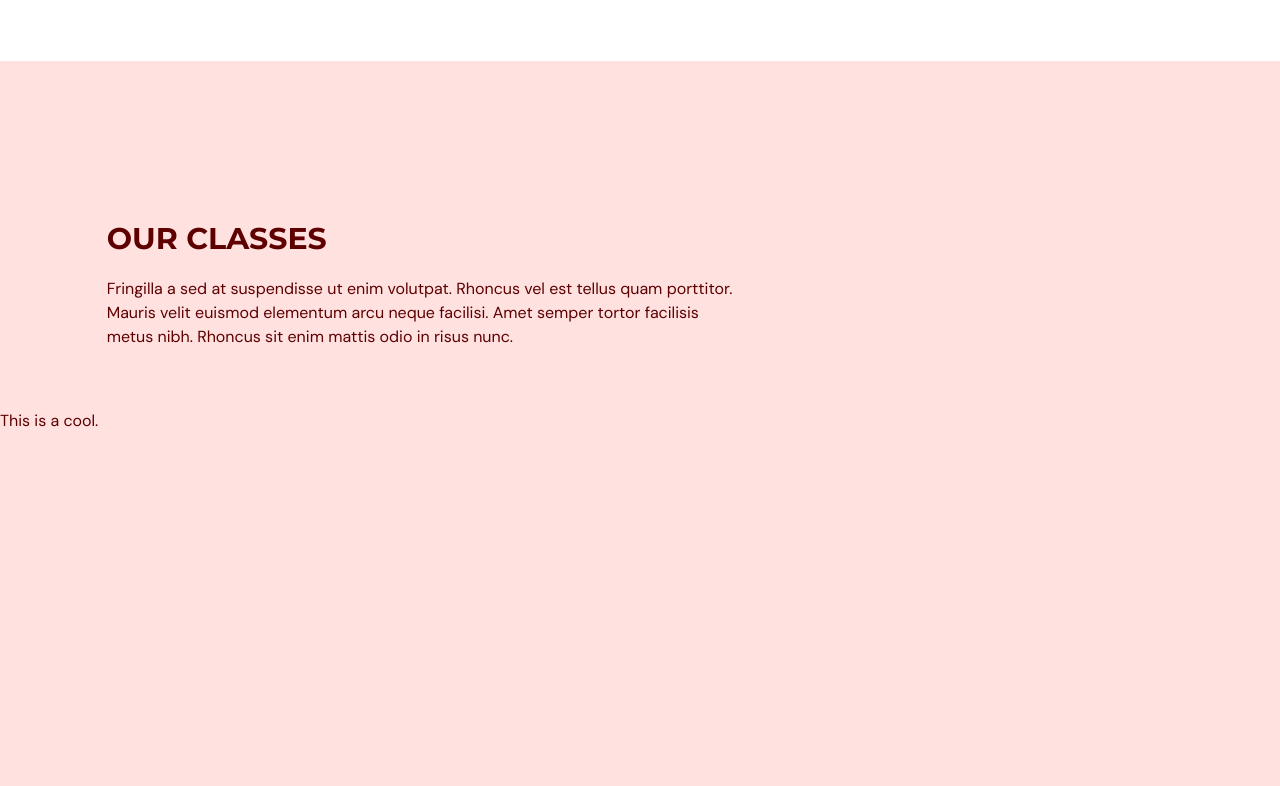
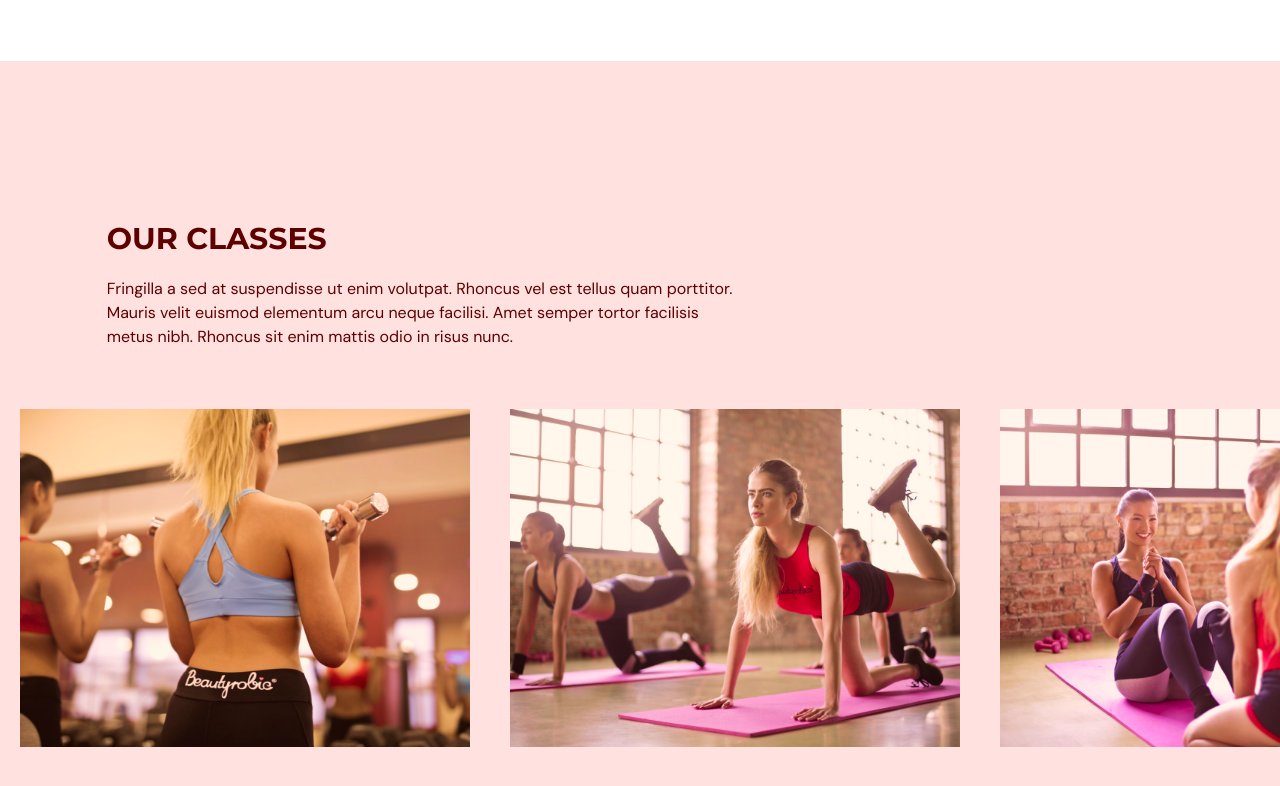
Before and after one commit to mdraselmiah95/evo-gym, a React (Vite) app: page / in a window 1280 px wide. Shown: the part 2017-2803 px from the top of the page. Built offline with nearby package versions, Linux system fonts and the light colour scheme.

Commit message:
WIP on evo gym benefit page

```diff
--- a/src/scenes/ourClasses/index.tsx
+++ b/src/scenes/ourClasses/index.tsx
@@ -1,5 +1,5 @@
 import React from "react";
-import { SelectedPage } from "@/shared/types";
+import { ClassType, SelectedPage } from "@/shared/types";
 import image1 from "@/assets/image1.png";
 import image2 from "@/assets/image2.png";
 import image3 from "@/assets/image3.png";
@@ -8,6 +8,42 @@
 import image6 from "@/assets/image6.png";
 import { motion } from "framer-motion";
 import HText from "@/shared/HText";
+import Class from "./Class";
+
+const classes: Array<ClassType> = [
+  {
+    name: "Weight Training Classes",
+    description:
+      "Lorem ipsum dolor sit amet, consectetur adipiscing elit, sed do eiusmod tempor incididunt ut labore et dolore magna aliqua. Ut enim ad minim veniam, quis nostrud exercitation ullamco laboris nisi ut aliquip ex ea commodo consequat.",
+    image: image1,
+  },
+  {
+    name: "Yoga Classes",
+    image: image2,
+  },
+  {
+    name: "Ab Core Classes",
+    description:
+      "Lorem ipsum dolor sit amet, consectetur adipiscing elit, sed do eiusmod tempor incididunt ut labore et dolore magna aliqua. Ut enim ad minim veniam, quis nostrud exercitation ullamco laboris nisi ut aliquip ex ea commodo consequat.",
+    image: image3,
+  },
+  {
+    name: "Adventure Classes",
+    description:
+      "Lorem ipsum dolor sit amet, consectetur adipiscing elit, sed do eiusmod tempor incididunt ut labore et dolore magna aliqua. Ut enim ad minim veniam, quis nostrud exercitation ullamco laboris nisi ut aliquip ex ea commodo consequat.",
+    image: image4,
+  },
+  {
+    name: "Fitness Classes",
+    image: image5,
+  },
+  {
+    name: "Training Classes",
+    description:
+      "Lorem ipsum dolor sit amet, consectetur adipiscing elit, sed do eiusmod tempor incididunt ut labore et dolore magna aliqua. Ut enim ad minim veniam, quis nostrud exercitation ullamco laboris nisi ut aliquip ex ea commodo consequat.",
+    image: image6,
+  },
+];
 
 type Props = {
   setSelectedPage: (value: SelectedPage) => void;
@@ -42,7 +78,14 @@
         </motion.div>
         <div className="mt-10 h-[353px] w-full overflow-x-auto overflow-y-hidden">
           <ul className="w-[2800px] whitespace-nowrap">
-            <h3>This is a cool.</h3>
+            {classes.map((item: ClassType, index) => (
+              <Class
+                key={`${item.name}-${index}`}
+                name={item.name}
+                description={item.description}
+                image={item.image}
+              />
+            ))}
           </ul>
         </div>
       </motion.div>
```
